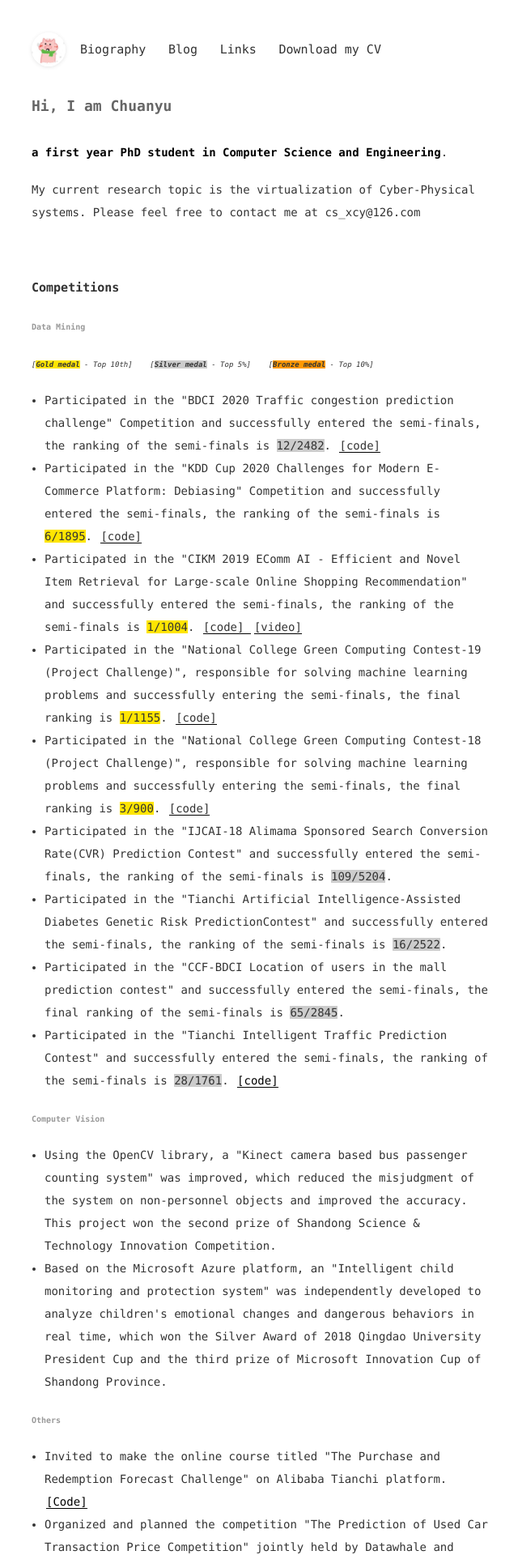
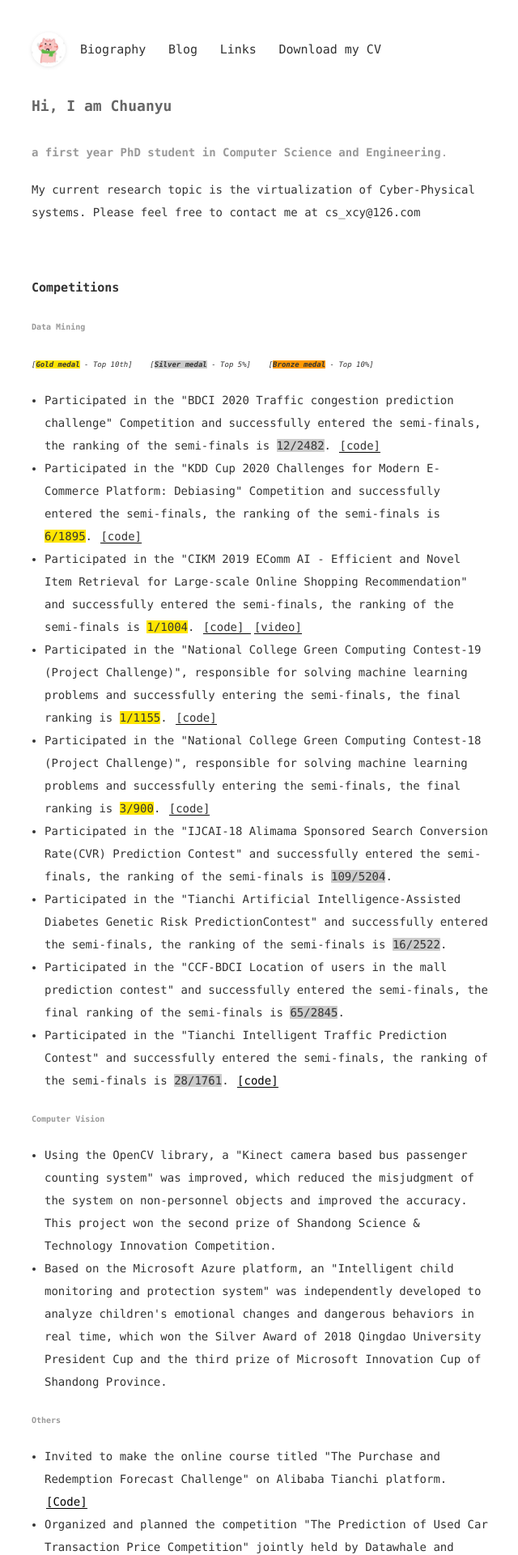
Before and after one commit to ChuanyuXue/profile, a Jekyll site: the page built from index.html, in a window 1280 px wide. Shown: the top 1920 px of the page at 81% size, without its empty margins (315-955 px from the left). Built offline with Jekyll 4.4.1, drawn with Linux system fonts in a browser that asks for light colours.

Commit message:
Update index.html

```diff
--- a/index.html
+++ b/index.html
@@ -5,7 +5,7 @@
 js: [blog.js]
 ---
 <p>
-	<strong>a first year PhD student in Computer Science and Engineering</strong>.&nbsp;
+	<strong><span style="color:#999999;">a first year PhD student in Computer Science and Engineering</span></strong><span style="color:#999999;">.&nbsp;</span>
 </p>
 <p>
 	My current research topic is the virtualization of Cyber-Physical systems. Please feel free to contact me at cs_xcy@126.com
```
